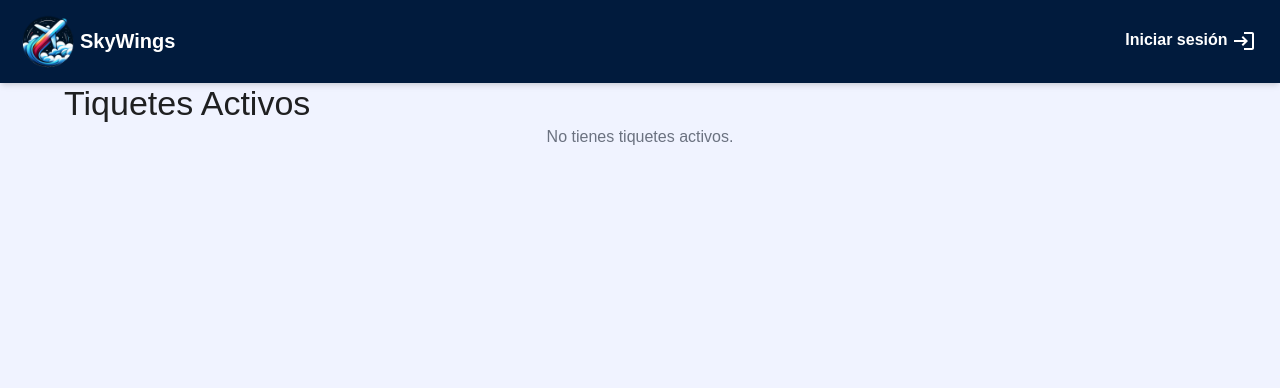
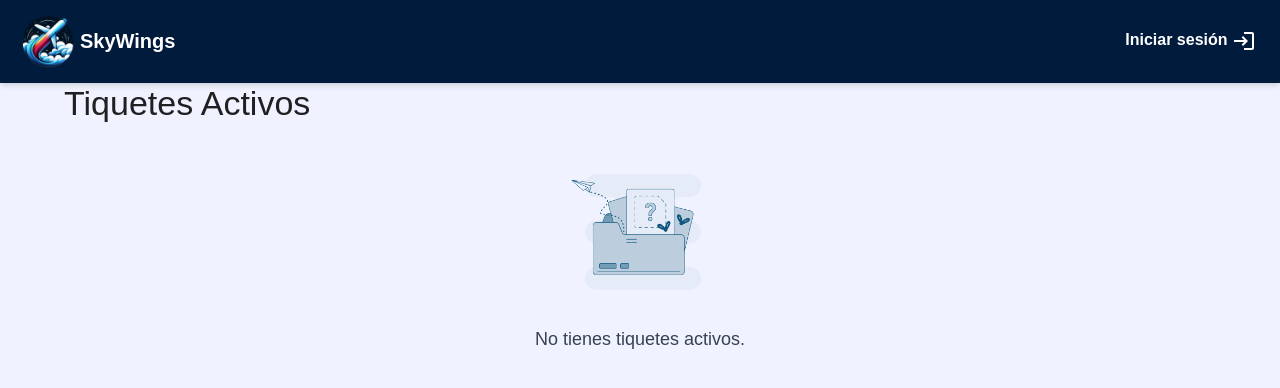
Before and after one commit to M4riaj0/skywings-frontend, a Next.js app: page /tickets/active in a window 1280 px wide. Shown: the top 388 px of the page. Built offline with nearby package versions, Linux system fonts and the light colour scheme.

Commit message:
se creo un componente para no items

```diff
--- a/src/app/auth/login/page.tsx
+++ b/src/app/auth/login/page.tsx
@@ -27,8 +27,10 @@ export default function Login() {
     event.preventDefault();
     const data = { username, password };
     const res = await handleLogin(data);
+    console.log("res:: ", res);
     const token = res?.access_token;
     const role = res?.role;
+    const access = res?.numberLogins;
     if (token) {
       // Guardar el token en el local storage y redirigir al usuario
       document.cookie = `token=${token}; path=/;`; //Debe cambiarse el guardado por cookies
@@ -36,9 +38,9 @@ export default function Login() {
       localStorage && localStorage.setItem("role", role);
       router.refresh();
       if (role == "ROOT") router.push("/admins");
-      else if (role == "ADMIN") router.push("/profile/password");
+      else if (role == "ADMIN" && access == 1) router.push("/profile/password");
       // else if (role == "ADMIN") router.push("/flights");
-      else router.push("/profile");
+      else router.push("/");
     } else {
       setErrorMessage("Usuario o contraseña incorrectos");
       setPassword("");
--- a/src/app/flights/history/page.tsx
+++ b/src/app/flights/history/page.tsx
@@ -2,10 +2,11 @@
 
 import { useState, useEffect } from "react";
 import Link from "next/link";
-import { Typography, Button, IconButton } from "@mui/material";
+import { Typography, Button, IconButton, Box } from "@mui/material";
 import FlightTable from "@/components/flights/flightTable";
 import { getRealizedFlights } from "@/services/flights";
 import AddIcon from "@mui/icons-material/Add";
+import NoItemsAvailable from "@/components/noItems";
 
 export const dynamic = "force-dynamic";
 
@@ -51,8 +52,14 @@ const FlightManager = () => {
           </IconButton>
         </div>
       </div>
-
-      <FlightTable flights={flights} />
+      {flights.length === 0 && (
+        <Box className="min-h-screen items-center justify-center">
+            <NoItemsAvailable message="Sin vuelos registrados." />
+        </Box>
+      )}
+      {flights.length > 0 && (
+        <FlightTable flights={flights} />
+      )}
     </div>
   );
 };
--- a/src/app/flights/page.tsx
+++ b/src/app/flights/page.tsx
@@ -2,7 +2,7 @@
 
 import { useState, useEffect } from "react";
 import Link from "next/link";
-import { Typography, Button, IconButton, Alert } from "@mui/material";
+import { Typography, Button, IconButton, Alert, Box } from "@mui/material";
 import FlightTable from "@/components/flights/flightTable";
 import {
   getAvaliableFlights,
@@ -11,6 +11,7 @@ import {
 } from "@/services/flights";
 import AddIcon from "@mui/icons-material/Add";
 import { FlightFormUpdate } from "@/app/schemas/flightFormSchema";
+import NoItemsAvailable from "@/components/noItems";
 
 export const dynamic = "force-dynamic";
 
@@ -77,12 +78,18 @@ const FlightManager = () => {
           </IconButton>
         </div>
       </div>
-
-      <FlightTable
-        flights={flights}
-        onSaveFlight={handleUpdateFlight}
-        onDeleteFlight={handleDeleteFlight}
-      />
+      {flights.length === 0 && (
+        <Box className="min-h-screen items-center justify-center">
+            <NoItemsAvailable message="No tienes vuelos activos en este momento. " />
+        </Box>
+      )}
+      {flights.length > 0 && (
+        <FlightTable
+          flights={flights}
+          onSaveFlight={handleUpdateFlight}
+          onDeleteFlight={handleDeleteFlight}
+        />
+      )}
     </div>
   );
 };
--- a/src/app/tickets/active/page.tsx
+++ b/src/app/tickets/active/page.tsx
@@ -4,6 +4,7 @@ import React, { useState, useEffect } from "react";
 import { Typography, Box, Pagination, Snackbar, Alert } from "@mui/material";
 import TicketCard from "@/components/tickets/ticketCard";
 import { getActiveTickets, cancelTicket } from "@/services/tickets";
+import NoItemsAvailable from "@/components/noItems";
 
 interface Ticket {
     flightCode: string;
@@ -133,7 +134,9 @@ export default function ActiveTicketsPage() {
             )}
 
             {!loading && !error && tickets.length === 0 && (
-                <p className="text-center text-gray-500">No tienes tiquetes activos.</p>
+                <Box className="min-h-screen items-center justify-center">
+                    <NoItemsAvailable message="No tienes tiquetes activos." />
+                </Box>
             )}
 
             {!loading && !error && tickets.length > 0 && (
--- a/src/app/tickets/history/page.tsx
+++ b/src/app/tickets/history/page.tsx
@@ -4,6 +4,7 @@ import React, { useState, useEffect } from "react";
 import { Typography, Box, Pagination, Snackbar, Alert } from "@mui/material";
 import TicketCard from "@/components/tickets/ticketCard";
 import { getTicketsHistory } from "@/services/tickets";
+import NoItemsAvailable from "@/components/noItems";
 
 interface Ticket {
   flightCode: string;
@@ -66,12 +67,12 @@ export default function TicketHistoryPage() {
 
   return (
     <Box>
-      <Typography variant="h5" align="center" className="my-4">
+      <Typography variant="h4" component="h1" className="font-bold my-4">
         Historial de Tiquetes
       </Typography>
       {loading && <Typography variant="body1">Cargando...</Typography>}
       {error && <Typography variant="body1" color="error">Error al cargar el historial.</Typography>}
-      {!loading && !error && tickets.length === 0 && <Typography>No tienes historial de tiquetes.</Typography>}
+      {!loading && !error && tickets.length === 0 &&   <Box className="min-h-screen items-center justify-center"><NoItemsAvailable message="No tienes historial de tiquetes." /></Box>}
       {!loading && !error && tickets.length > 0 && (
         <Box>
           {paginatedTickets.map((ticket, index) => (
--- /dev/null
+++ b/src/components/noItems.tsx
@@ -0,0 +1,22 @@
+import React from "react";
+
+interface NoItemsAvailableProps {
+  message: string;
+}
+
+const NoItemsAvailable: React.FC<NoItemsAvailableProps> = ({ message }) => {
+  return (
+    <div className="flex flex-col items-center justify-center space-y-4 p-6">
+      <img
+        src="/images/no_items.png"
+        alt="No items available"
+        className="w-40 h-40 object-contain"
+      />
+      <p className="text-gray-700 text-center text-lg font-medium">
+        {message}
+      </p>
+    </div>
+  );
+};
+
+export default NoItemsAvailable;
--- a/src/components/tickets/ticketCard.tsx
+++ b/src/components/tickets/ticketCard.tsx
@@ -106,17 +106,18 @@ const TicketCard: React.FC<TicketCardProps> = ({
             </Typography>
           </Box>
 
-          <Box className="flex items-center space-x-3">
+          {/* <Box className="flex items-center space-x-3">
             <HailIcon className="text-4xl text-blue-600" />
             <Typography variant="body1" className="font-medium text-gray-700">
               Pasajero: {username}
             </Typography>
-          </Box>
+          </Box> */}
 
           <Box className="flex items-center space-x-3">
-            <BadgeIcon className="text-4xl text-gray-600" />
+            {/* <BadgeIcon className="text-4xl text-blue-600" /> */}
+            <HailIcon className="text-4xl text-blue-600" />
             <Typography variant="body1" className="font-medium text-gray-700">
-              DNI: {passengerDni.trim()}
+              DNI Pasajero: {passengerDni.trim()}
             </Typography>
           </Box>
 
```
Also changed, not shown: public/images/no_items.png (added).
